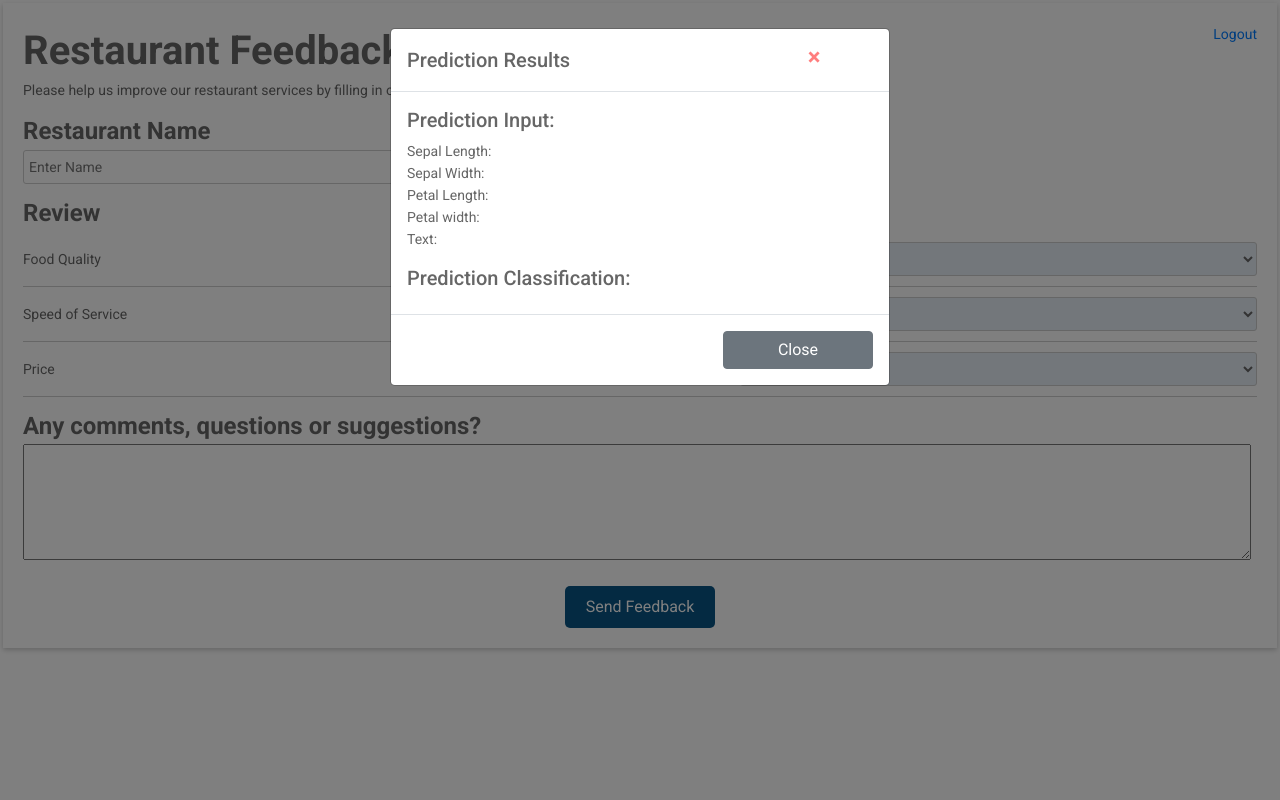
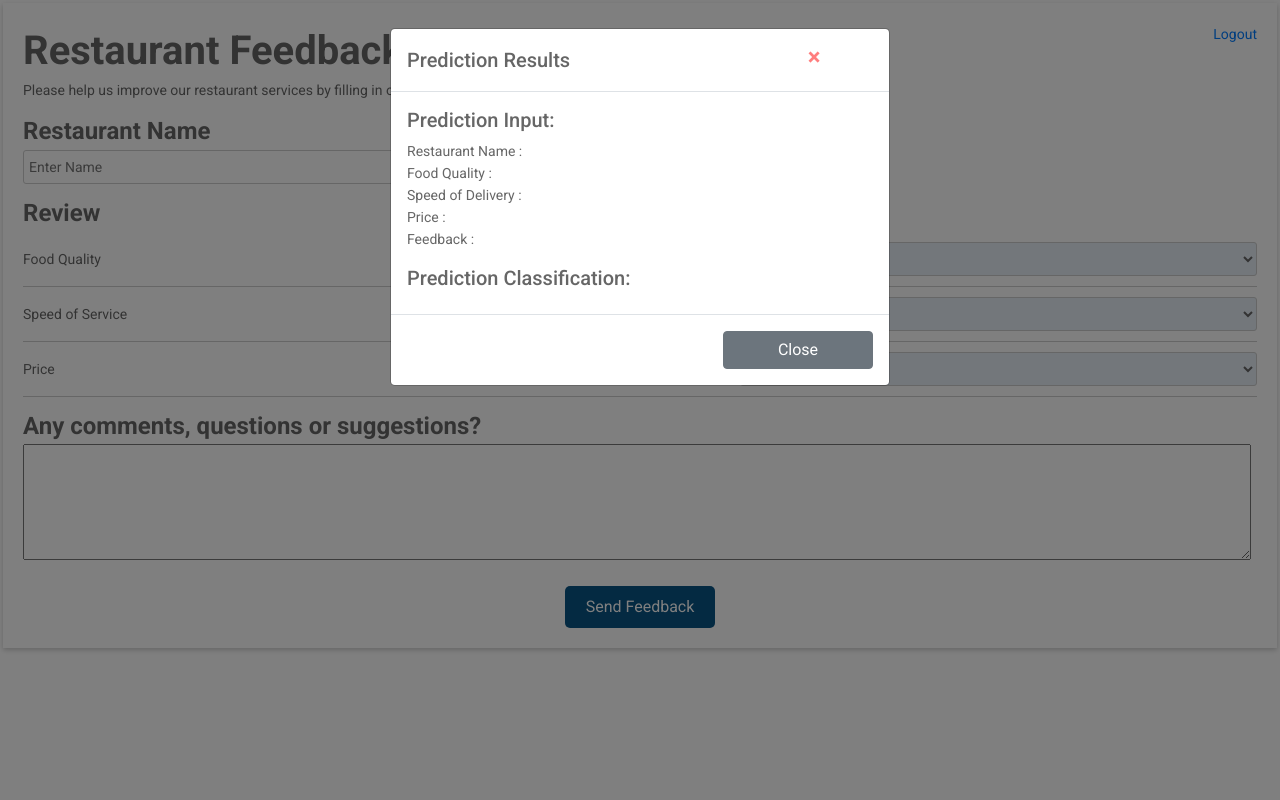
Before and after one commit to gauravkumar22927/Restaurant_Review, a Django app: page /review/ in a window 1280 px wide, after a click on "Send Feedback". Run offline with Django 4.2, Linux system fonts and the light colour scheme; a user stored in the database is signed in; some libraries are stand-ins or nearby versions.

Commit message:
Add files via upload

```diff
--- a/ReviewPrediction/myapp/views.py
+++ b/ReviewPrediction/myapp/views.py
@@ -58,10 +58,10 @@ def predict_chances(request,*args,**kwargs):
         ## Unpickle model
         #model = pd.read_pickle(r"C:\Users\gaurav\OneDrive\Desktop\new_model.pickle")
         ## Make prediction
-        #result = model.predict([[text]])
+        #result = model.predict([[form.cleaned_data.get("text")]])
 
         #classification = result[0]
 
         #PredResults.objects.create(food=food, speed=speed, price=price,text=text, classification=classification)
 
-        return JsonResponse({'result': "Positive", 'name': name,'food': food, 'speed':speed, 'price':price,'text': text},safe=False)
+        return JsonResponse({'result': "Positive", 'name': form.cleaned_data.get("name"),'food': form.cleaned_data.get("food"), 'speed':form.cleaned_data.get("speed"), 'price':form.cleaned_data.get("price"),'text': form.cleaned_data.get("text")},safe=False)
--- a/ReviewPrediction/templates/review.html
+++ b/ReviewPrediction/templates/review.html
@@ -27,11 +27,11 @@
           </div>
           <div class="modal-body">
             <h5>Prediction Input:</h5>
-            <div>Sepal Length: <span id="sl"></span></div>
-            <div>Sepal Width: <span id="sw"></span></div>
-            <div>Petal Length: <span id="pl"></span></div>
-            <div>Petal width: <span id="pw"></span></div>
-            <div>Text: <span id="tx"></span></div>
+            <div>Restaurant Name : <span id="sl"></span></div>
+            <div>Food Quality : <span id="sw"></span></div>
+            <div>Speed of Delivery : <span id="pl"></span></div>
+            <div>Price : <span id="pw"></span></div>
+            <div>Feedback : <span id="tx"></span></div>
             <h5 class="pt-3">Prediction Classification:</h5>
             <div id="prediction"></div>
           </div>
```
Also changed, not shown: ReviewPrediction/db.sqlite3.
